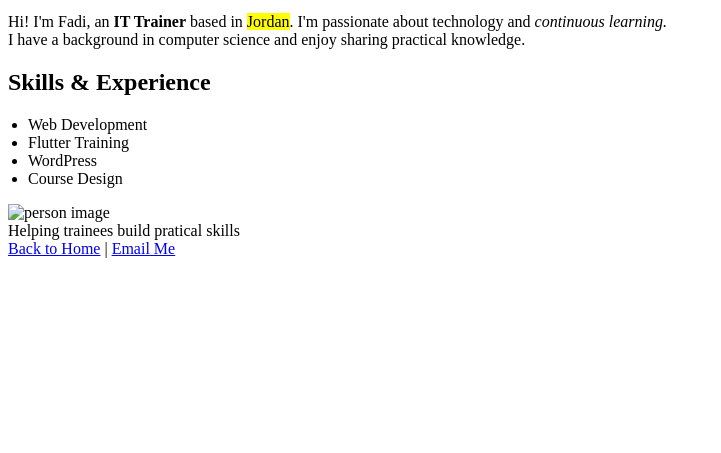
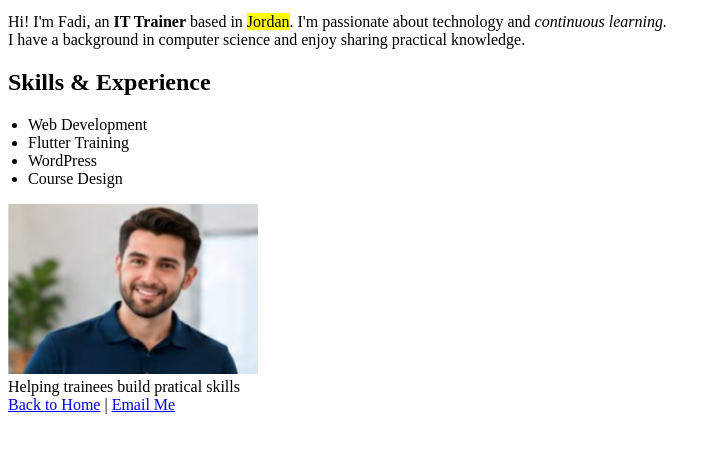
Before and after one commit to Sarah-SWE/hw2.Week-1, a plain HTML site: page about.htm in a window 1280 px wide. Shown: the part 101-554 px from the top of the page, without its empty margins (0-721 px from the left). Drawn offline with Linux system fonts and the light colour scheme.

Commit message:
add image

```diff
--- a/about.htm
+++ b/about.htm
@@ -30,7 +30,7 @@
         <li>Course Design</li>
     </ul>
     <section>
-        <img src="../../images/man.png" alt="person image" width="250">
+        <img src="./man.png" alt="person image" width="250">
         <figcaption>Helping trainees build pratical skills</figcaption>
     </section>
     <footer>
```
Also changed, not shown: index.htm (+1 -1 lines), man.png (added).
